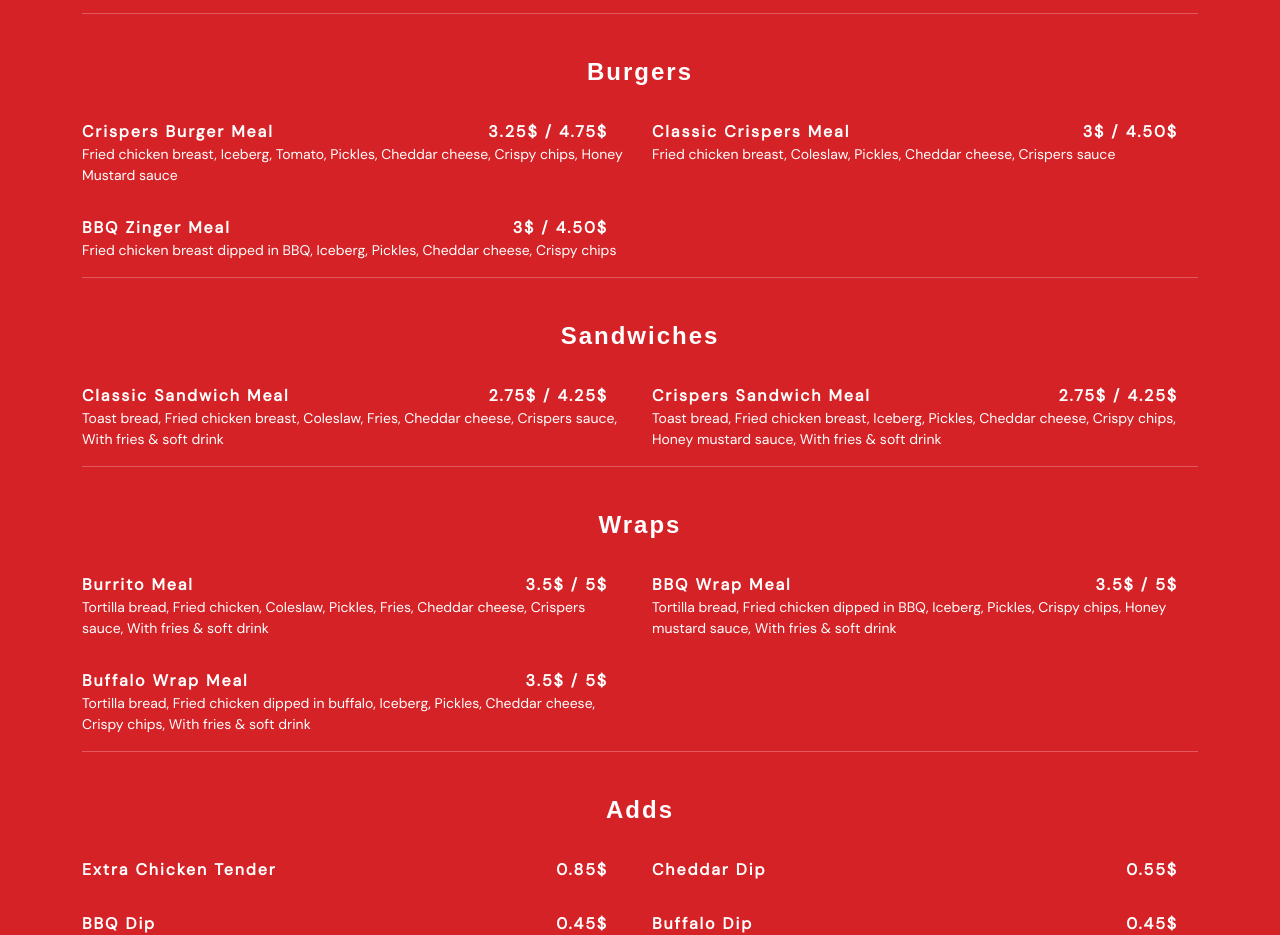
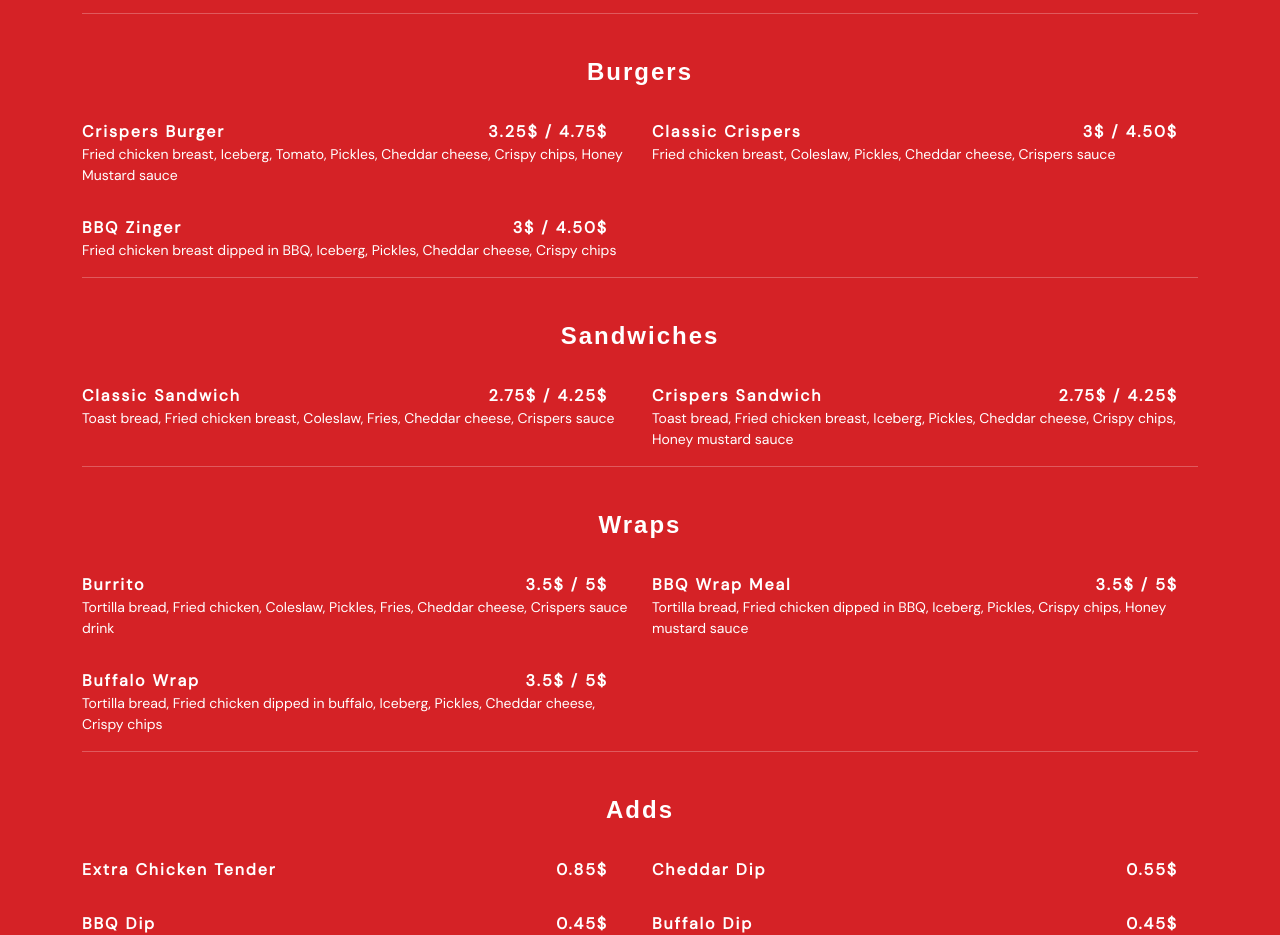
Before and after one commit to 3BROZLB/try, a plain HTML site: page index.html in a window 1280 px wide. Shown: the part 520-1455 px from the top of the page. Drawn offline with Linux system fonts and the light colour scheme; a web font is replaced by a local one.

Commit message:
Update index.html

```diff
--- a/index.html
+++ b/index.html
@@ -144,7 +144,7 @@
 
       <div class="col-lg-6 menu-item filter-burger">
         <div class="menu-content">
-          Crispers Burger Meal <span>3.25$ / 4.75$</span>
+          Crispers Burger<span>3.25$ / 4.75$</span>
         </div>
         <div class="menu-ingredients">
           Fried chicken breast, Iceberg, Tomato, Pickles, Cheddar cheese, Crispy chips, Honey Mustard sauce
@@ -153,7 +153,7 @@
 
       <div class="col-lg-6 menu-item filter-burger">
         <div class="menu-content">
-          Classic Crispers Meal <span>3$ / 4.50$</span>
+          Classic Crispers<span>3$ / 4.50$</span>
         </div>
         <div class="menu-ingredients">
           Fried chicken breast, Coleslaw, Pickles, Cheddar cheese, Crispers sauce
@@ -162,7 +162,7 @@
 
       <div class="col-lg-6 menu-item filter-burger">
         <div class="menu-content">
-          BBQ Zinger Meal <span>3$ / 4.50$</span>
+          BBQ Zinger<span>3$ / 4.50$</span>
         </div>
         <div class="menu-ingredients">
           Fried chicken breast dipped in BBQ, Iceberg, Pickles, Cheddar cheese, Crispy chips
@@ -184,20 +184,19 @@
 
       <div class="col-lg-6 menu-item filter-sandwiches">
         <div class="menu-content">
-          Classic Sandwich Meal <span>2.75$ / 4.25$</span>
+          Classic Sandwich<span>2.75$ / 4.25$</span>
         </div>
         <div class="menu-ingredients">
-          Toast bread, Fried chicken breast, Coleslaw, Fries, Cheddar cheese, Crispers sauce, With fries & soft drink
+          Toast bread, Fried chicken breast, Coleslaw, Fries, Cheddar cheese, Crispers sauce
         </div>
       </div>
 
       <div class="col-lg-6 menu-item filter-sandwiches">
         <div class="menu-content">
-          Crispers Sandwich Meal <span>2.75$ / 4.25$</span>
+          Crispers Sandwich<span>2.75$ / 4.25$</span>
         </div>
         <div class="menu-ingredients">
-          Toast bread, Fried chicken breast, Iceberg, Pickles, Cheddar cheese, Crispy chips, Honey mustard sauce, With
-          fries & soft drink
+          Toast bread, Fried chicken breast, Iceberg, Pickles, Cheddar cheese, Crispy chips, Honey mustard sauce
         </div>
       </div>
 
@@ -217,10 +216,10 @@
 
       <div class="col-lg-6 menu-item filter-Wrap">
         <div class="menu-content">
-          Burrito Meal <span>3.5$ / 5$</span>
+          Burrito<span>3.5$ / 5$</span>
         </div>
         <div class="menu-ingredients">
-          Tortilla bread, Fried chicken, Coleslaw, Pickles, Fries, Cheddar cheese, Crispers sauce, With fries & soft
+          Tortilla bread, Fried chicken, Coleslaw, Pickles, Fries, Cheddar cheese, Crispers sauce
           drink
         </div>
       </div>
@@ -230,18 +229,16 @@
           BBQ Wrap Meal <span>3.5$ / 5$</span>
         </div>
         <div class="menu-ingredients">
-          Tortilla bread, Fried chicken dipped in BBQ, Iceberg, Pickles, Crispy chips, Honey mustard sauce, With fries &
-          soft drink
+          Tortilla bread, Fried chicken dipped in BBQ, Iceberg, Pickles, Crispy chips, Honey mustard sauce
         </div>
       </div>
 
       <div class="col-lg-6 menu-item filter-Wrap">
         <div class="menu-content">
-          Buffalo Wrap Meal <span>3.5$ / 5$</span>
+          Buffalo Wrap<span>3.5$ / 5$</span>
         </div>
         <div class="menu-ingredients">
-          Tortilla bread, Fried chicken dipped in buffalo, Iceberg, Pickles, Cheddar cheese, Crispy chips, With fries &
-          soft drink
+          Tortilla bread, Fried chicken dipped in buffalo, Iceberg, Pickles, Cheddar cheese, Crispy chips
         </div>
       </div>
 
```
